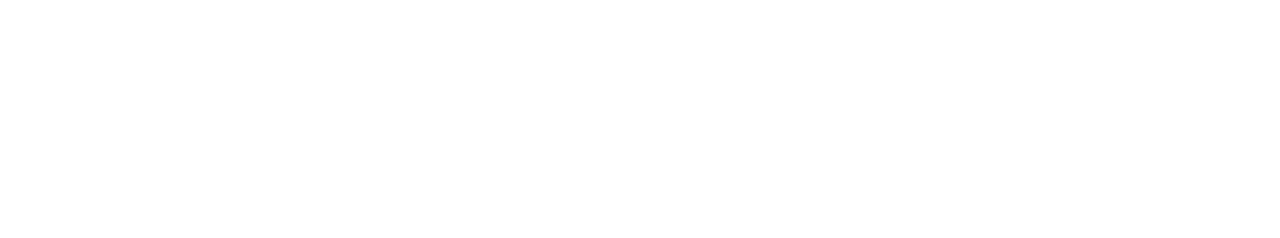
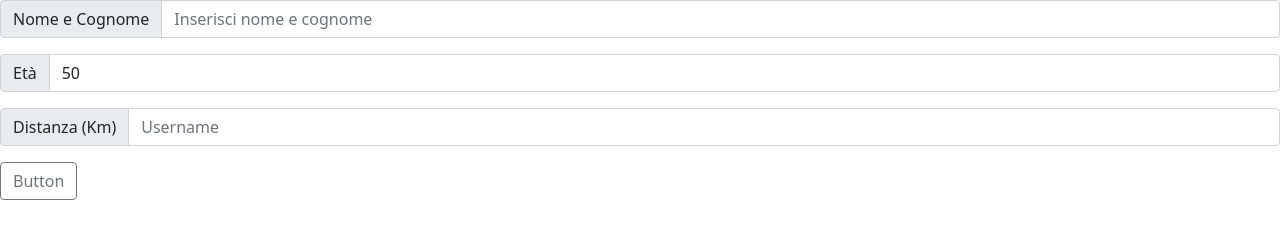
Before and after one commit to andrea-prina/js-biglietto-treno-form, a plain HTML site: page index.html in a window 1280 px wide. Drawn offline with nearby package versions, Linux system fonts and the light colour scheme.

Commit message:
Prima bozza input e js

```diff
--- a/index.html
+++ b/index.html
@@ -6,9 +6,28 @@
     <meta name="viewport" content="width=device-width, initial-scale=1.0">
     <link href="https://cdn.jsdelivr.net/npm/bootstrap@5.0.2/dist/css/bootstrap.min.css" rel="stylesheet" integrity="sha384-EVSTQN3/azprG1Anm3QDgpJLIm9Nao0Yz1ztcQTwFspd3yD65VohhpuuCOmLASjC" crossorigin="anonymous">
     <link rel="stylesheet" href="./css/style.css">
-    <title>Document</title>
+    <title>Ferrovie Booleane</title>
 </head>
 <body>
+
+    <div class="input-group mb-3" id="user-name">
+        <span class="input-group-text" id="basic-addon1">Nome e Cognome</span>
+        <input type="text" class="form-control" placeholder="Inserisci nome e cognome">
+    </div>
+
+    <div class="input-group mb-3" id="user-age">
+        <span class="input-group-text" id="basic-addon1">Età</span>
+        <input type="text" class="form-control" placeholder="Username" value="50">
+    </div>
+
+    <div class="input-group mb-3" id="travel-km">
+        <span class="input-group-text" id="basic-addon1">Distanza (Km)</span>
+        <input type="text" class="form-control" placeholder="Username">
+    </div>
+
+    <button class="btn btn-outline-secondary" type="button" id="price-button">Button</button>
+
+
 
     <script src="https://cdn.jsdelivr.net/npm/bootstrap@5.0.2/dist/js/bootstrap.bundle.min.js" integrity="sha384-MrcW6ZMFYlzcLA8Nl+NtUVF0sA7MsXsP1UyJoMp4YLEuNSfAP+JcXn/tWtIaxVXM" crossorigin="anonymous"></script>
     <script type = "text/javascript" src="./js/main.js"></script>
--- a/js/main.js
+++ b/js/main.js
@@ -0,0 +1,26 @@
+// Descrizione:
+// Scrivere un programma che chieda all’utente:
+// Il numero di chilometri da percorrere
+// Età del passeggero
+// Sulla base di queste informazioni dovrà calcolare il prezzo totale del biglietto di viaggio, secondo le seguenti regole:
+// il prezzo del biglietto è definito in base ai km (0.26 € al km)
+// va applicato uno sconto del 15% per i minorenni
+// va applicato uno sconto del 35% per gli over 65.
+// MILESTONE 1:
+// Iniziamo implementando il programma senza alcuna estetica: usando esclusivamente due input e un bottone (non stilizzati),
+// realizziamo le specifiche scritte sopra. La risposta finale (o output) sarà anch’essa da scrivere in console.
+// MILESTONE 2:
+// Solo una volta che il milestone 1 sarà completo e funzionante allora realizzeremo un form in pagina in cui l’utente potrà inserire i dati
+// e visualizzare il calcolo finale con il prezzo. Il recap dei dati e l'output del prezzo finale, andranno quindi stampati in pagina
+// (il prezzo dovrà essere formattato con massimo due decimali, per indicare i centesimi sul prezzo). Questo richiederà un minimo di ricerca.
+
+// const userAge = document.getElementById("user-age");
+// const travelKm = document.getElementById("travel-km");
+
+let ticketPrice;
+
+const checkPriceButton = document.getElementById("price-button");
+
+checkPriceButton.addEventListener('click', function(){
+    console.log(document.getElementById('user-age').value);
+})
```
